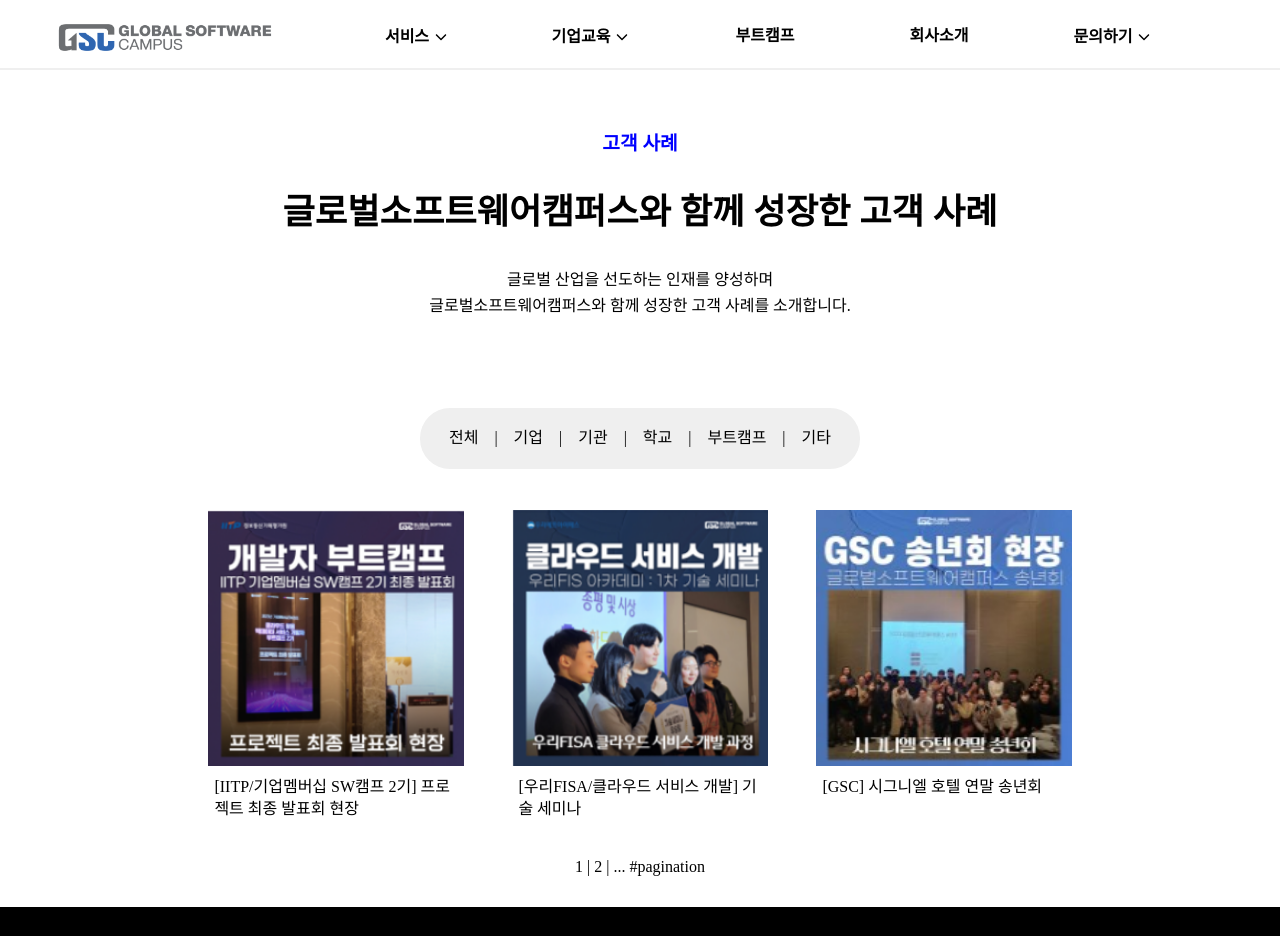
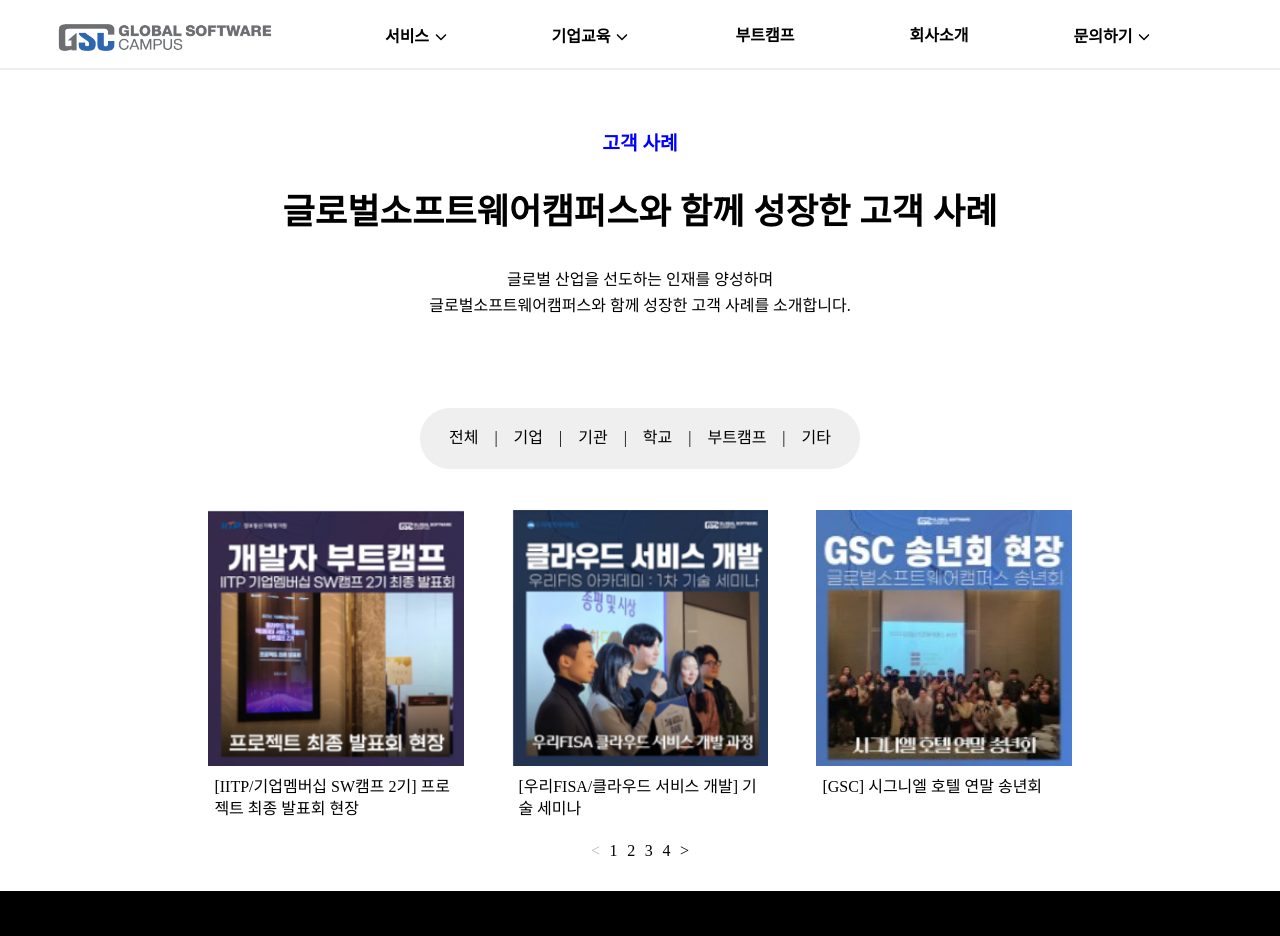
Before and after one commit to jh1109/gsc-app, a React (Create React App) app: page /service-cases in a window 1280 px wide. Shown: the top 936 px of the page. Built offline with nearby package versions, Linux system fonts and the light colour scheme.

Commit message:
[feat] 고객사례 pagination 구현

```diff
--- a/src/components/cases/CasesContent.js
+++ b/src/components/cases/CasesContent.js
@@ -3,10 +3,21 @@
 import CaseTabBtn from './CaseTabBtn';
 import Case from './Case';
 import { CASES_DATA } from './casesData';
+import Pagination from './Pagination';
 
 
 const CasesContent = () => {
     const [caseList, setCaseList] = useState(CASES_DATA);
+    const [page, setPage] = useState(1);
+    const limit = 3;
+    const offset = (page-1)*limit;
+
+    const postsData = (posts) => {
+    if(posts){
+        let result = posts.slice(offset, offset + limit);
+        return result;
+    }
+    }
 
 
     function handleCaseTabBtn(selectedBtn) {
@@ -20,6 +31,8 @@
         setCaseList(CASES_DATA);
     }
 
+    const CASELIST = postsData(caseList);
+
     return (
         <div className={`${"mainContent"} ${classes.CasesContentWrapper}`}>
             <ul className={classes.casesUl}>
@@ -30,14 +43,14 @@
                 <CaseTabBtn onSelect={()=>handleCaseTabBtn('부트캠프')}>부트캠프</CaseTabBtn><span>|</span>
                 <CaseTabBtn onSelect={()=>handleCaseTabBtn('기타')}>기타</CaseTabBtn>
             </ul>
-            {(caseList.length === 0) ? <p className={classes.notCase}>교육 사례가 없습니다.😨</p> : (
+            {(CASELIST.length === 0) ? <p className={classes.notCase}>교육 사례가 없습니다.😨</p> : (
                 <ul className={classes.caseListUl}>
-                    {caseList.map((item) => (
+                    {CASELIST.map((item) => (
                         <Case item={item} key={item.id} />
                 ))}
                 </ul>
             )}
-            <p className={classes.pagination}>1 | 2 | ...  #pagination</p>
+            {caseList.length > 3 && <Pagination limit={limit} page={page} totalPosts={caseList.length} setPage={setPage}/>}
         </div>
     );
 };
--- /dev/null
+++ b/src/components/cases/Pagination.js
@@ -0,0 +1,56 @@
+/* eslint-disable array-callback-return */
+import React, { useState } from 'react';
+import classes from './Pagination.module.css';
+
+const Pagination = ({ totalPosts, limit, page, setPage }) => {
+    const numPages = Math.ceil(totalPosts / limit);
+    const [currPage, setCurrPage] = useState(page);
+    let firstNum = currPage - (currPage % 5) + 1;
+    let lastNum = currPage - (currPage % 5) + 5;
+
+    return (
+        <section className={classes.pagenationSection}>
+            <button
+                    onClick={() => {setPage(page-1); setCurrPage(page-2);}}
+                    disabled={page===1}>
+                    &lt;
+                </button>
+                <button
+                    onClick={() => setPage(firstNum)}
+                    aria-current={page === firstNum ? "page" : null}>
+                    {firstNum}
+                </button>
+                {Array(3).fill().map((_, i) =>{
+                    if(i <=2){
+                        return (
+                            <button
+                                border="true"
+                                key={i+1}
+                                onClick={() => {setPage(firstNum+1+i)}}
+                                aria-current={page === firstNum+1+i ? "page" : null}>
+                                {firstNum+1+i}
+                            </button>
+                        )
+                    }
+                    else if(i>=3){
+                        return (
+                            <button
+                                border="true"
+                                key ={i+1}
+                                onClick={() => setPage(lastNum)}
+                                aria-current={page === lastNum ? "page" : null}>
+                                {lastNum}
+                            </button>
+                        )
+                    }
+                })}
+                <button
+                    onClick={() => {setPage(page+1); setCurrPage(page);}}
+                    disabled={page===numPages}>
+                    &gt;
+                </button>
+        </section>
+    );
+};
+
+export default Pagination;
--- /dev/null
+++ b/src/components/cases/Pagination.module.css
@@ -0,0 +1,6 @@
+.pagenationSection {
+    margin-top: 1rem;
+    display: flex;
+    flex-flow: row nowrap;
+    gap: 0.6rem;
+}
--- a/src/components/cases/casesData.js
+++ b/src/components/cases/casesData.js
@@ -21,5 +21,47 @@
         group: "기업",
         description: "[GSC] 시그니엘 호텔 연말 송년회",
     },
+    {
+        id: "03",
+        image: camp,
+        group: "학교",
+        description: "[IITP/기업멤버십 SW캠프 2기] 프로젝트 최종 발표회 현장",
+    },
+    {
+        id: "04",
+        image: bootcamp,
+        group: "학교",
+        description: "[우리FISA/클라우드 서비스 개발] 기술 세미나",
+    },
+    {
+        id: "05",
+        image: company1,
+        group: "부트캠프",
+        description: "[GSC] 시그니엘 호텔 연말 송년회",
+    },
+    {
+        id: "06",
+        image: bootcamp,
+        group: "기관",
+        description: "[IITP/기업멤버십 SW캠프 2기] 프로젝트 최종 발표회 현장",
+    },
+    {
+        id: "07",
+        image: camp,
+        group: "기관",
+        description: "[우리FISA/클라우드 서비스 개발] 기술 세미나",
+    },
+    {
+        id: "08",
+        image: company1,
+        group: "기관",
+        description: "[GSC] 시그니엘 호텔 연말 송년회",
+    },
+    {
+        id: "09",
+        image: company1,
+        group: "기업",
+        description: "[GSC] 시그니엘 호텔 연말 송년회",
+    },
 
 ]
```
